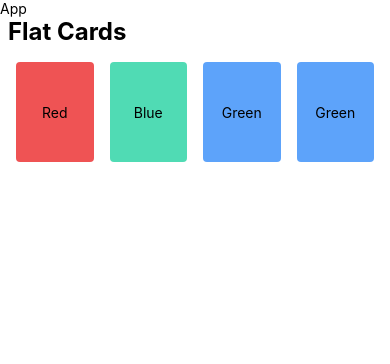
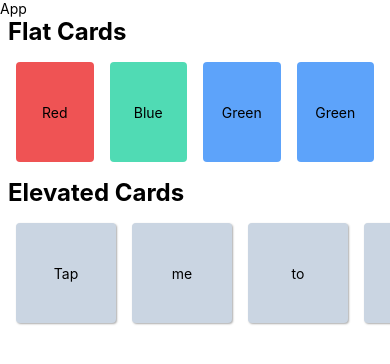
Before and after one commit to kkamara/ReactNativeStylerMobileApp, a React Native app: screen / in a window 390 px wide. Shown: the top 364 px of the page. Built offline with nearby package versions, Linux system fonts and the light colour scheme.

Commit message:
Add horizontal scrolling cards

```diff
--- a/App.tsx
+++ b/App.tsx
@@ -6,6 +6,7 @@
     ScrollView,
 } from "react-native"
 import FlatCards from "./components/FlatCards"
+import ElevatedCards from "./components/ElevatedCards"
 
 export default function App() {
     return (
@@ -13,6 +14,7 @@
             <ScrollView>
                 <Text>App</Text>
                 <FlatCards />
+                <ElevatedCards />
             </ScrollView>
         </SafeAreaView>
     )
--- /dev/null
+++ b/components/ElevatedCards.tsx
@@ -0,0 +1,70 @@
+import React, { JSX, } from 'react'
+import {
+    Text,
+    StyleSheet,
+    View,
+    ScrollView,
+} from 'react-native'
+
+export default function ElevatedCards(): JSX.Element {
+    return (
+        <View>
+            <Text
+                style={styles.headingText}
+            >
+                Elevated Cards
+            </Text>
+            <ScrollView horizontal={true} style={styles.container}>
+                <View style={[styles.card, styles.cardElevated]}>
+                    <Text>Tap</Text>
+                </View>
+                <View style={[styles.card, styles.cardElevated]}>
+                    <Text>me</Text>
+                </View>
+                <View style={[styles.card, styles.cardElevated]}>
+                    <Text>to</Text>
+                </View>
+                <View style={[styles.card, styles.cardElevated]}>
+                    <Text>scroll</Text>
+                </View>
+                <View style={[styles.card, styles.cardElevated]}>
+                    <Text>more...</Text>
+                </View>
+                <View style={[styles.card, styles.cardElevated]}>
+                    <Text>!!!</Text>
+                </View>
+            </ScrollView>
+        </View>
+    )
+}
+
+const styles = StyleSheet.create({
+    headingText: {
+        fontSize: 24,
+        fontWeight: "bold",
+        paddingHorizontal: 8,
+    },
+    container: {
+        padding: 8,
+    },
+    card: {
+        flex: 1,
+        alignItems: "center",
+        justifyContent: "center",
+        width: 100,
+        height: 100,
+        borderRadius: 4,
+        margin: 8,
+    },
+    cardElevated: {
+        backgroundColor: "#CAD5E2",
+        elevation: 4,
+        shadowOffset: {
+            width: 1,
+            height: 1,
+        },
+        shadowColor: "#333",
+        shadowOpacity: 0.4,
+        shadowRadius: 2,
+    },
+})
```
